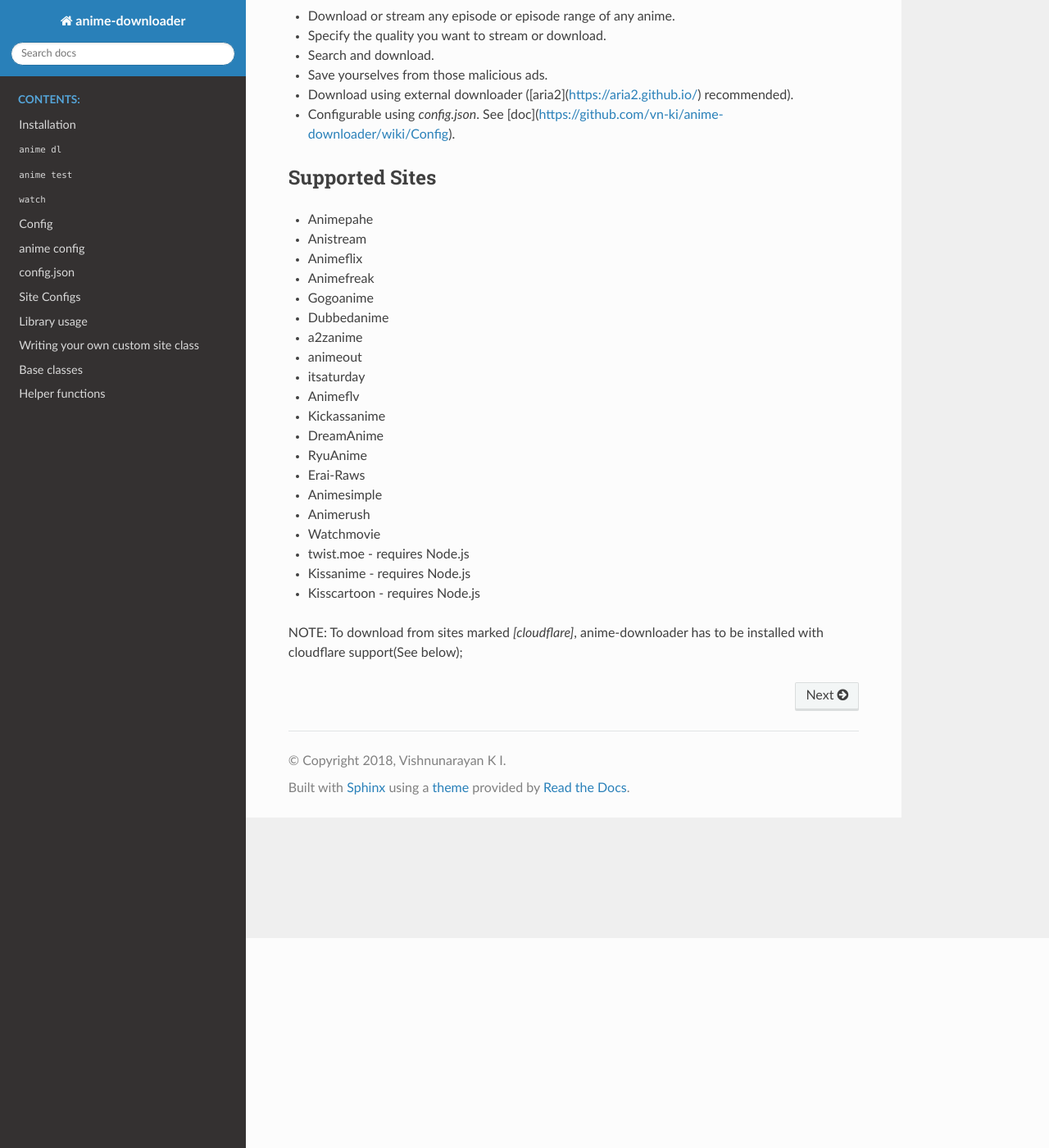
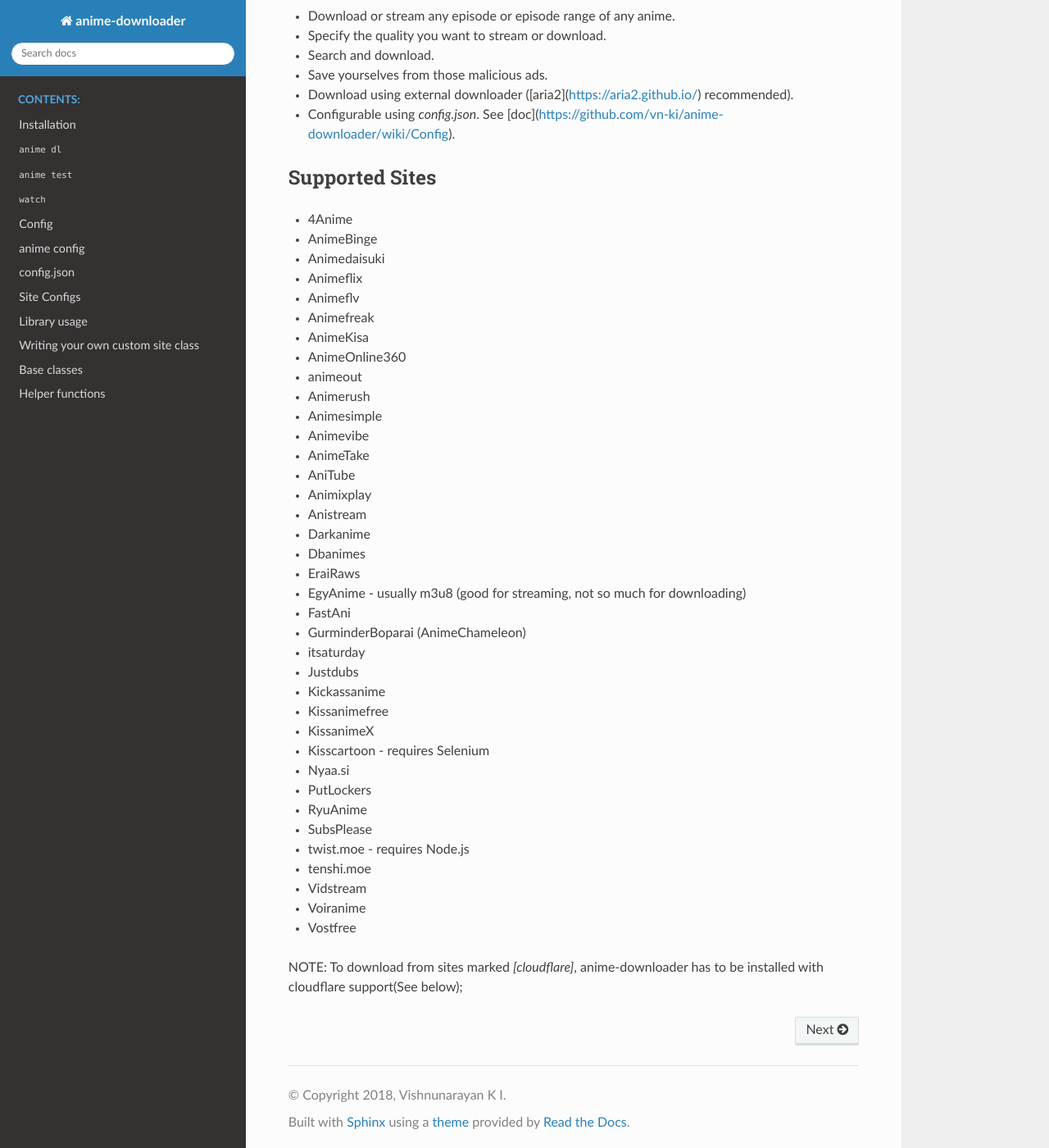
Before and after one commit to anime-dl/anime-downloader, a Sphinx documentation site: the page built from docs/index.rst, in a window 1280 px wide and 1400 px high, scrolled down 256 px. Shown: the whole window at 82% size. Built offline with Sphinx 7.4.7 and the Read the Docs theme 2.0.0, drawn with Linux system fonts in a browser that asks for light colours.

Commit message:
Updated supported sites on index.rst

```diff
--- a/docs/index.rst
+++ b/docs/index.rst
@@ -21,26 +21,44 @@
 Supported Sites
 ---------------
 
-- Animepahe
+- 4Anime
+- AnimeBinge
+- Animedaisuki
+- Animeflix
+- Animeflv
+- Animefreak
+- AnimeKisa
+- AnimeOnline360
+- animeout
+- Animerush
+- Animesimple
+- Animevibe
+- AnimeTake
+- AniTube
+- Animixplay
 - Anistream
-- Animeflix
-- Animefreak
-- Gogoanime
-- Dubbedanime
-- a2zanime
-- animeout
+- Darkanime
+- Dbanimes
+- EraiRaws
+- EgyAnime - usually m3u8 (good for streaming, not so much for downloading)
+- FastAni
+- GurminderBoparai (AnimeChameleon)
 - itsaturday
-- Animeflv
+- Justdubs
 - Kickassanime
-- DreamAnime
+- Kissanimefree
+- KissanimeX
+- Kisscartoon - requires Selenium
+- Nyaa.si
+- PutLockers
 - RyuAnime
-- Erai-Raws
-- Animesimple
-- Animerush
-- Watchmovie
+- SubsPlease
 - twist.moe - requires Node.js
-- Kissanime - requires Node.js
-- Kisscartoon - requires Node.js
+- tenshi.moe
+- Vidstream
+- Voiranime
+- Vostfree
+
 
 NOTE: To download from sites marked `[cloudflare]`, anime-downloader has to be installed with cloudflare support(See below);
 
```
